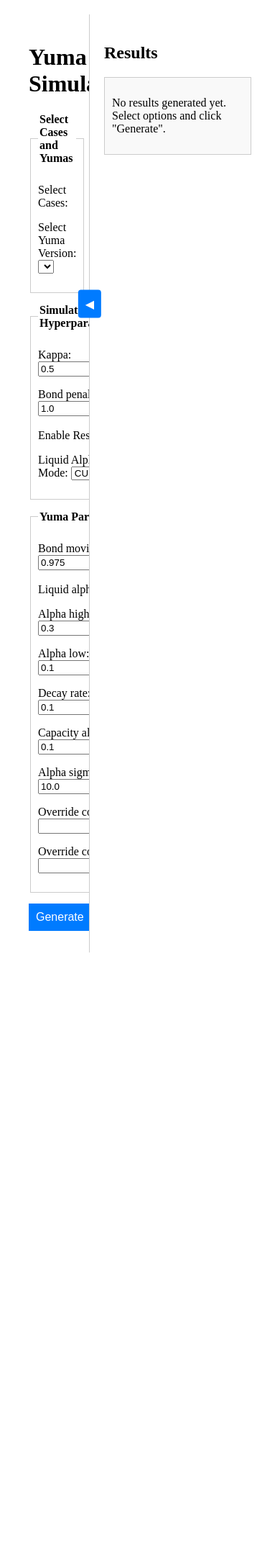
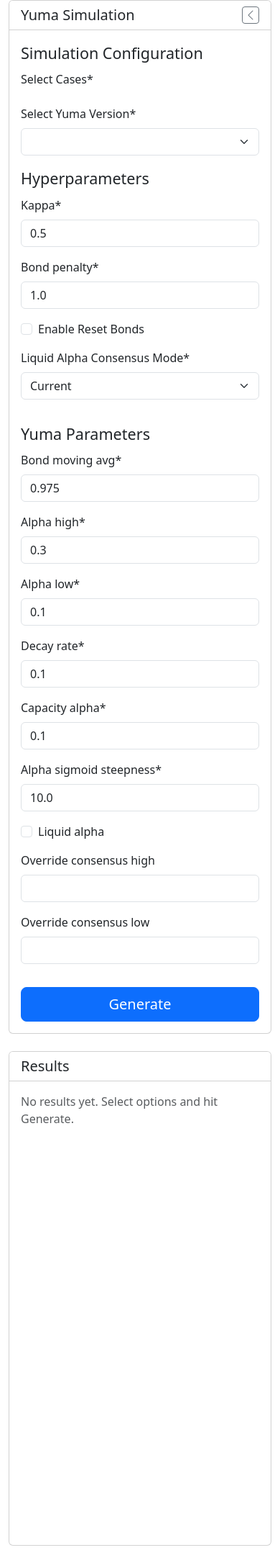
Before and after one commit to bactensor/interactive-yuma-simulator, a Django app: page /simulator/ in a window 390 px wide. Shown: the whole page at 72% size. Before the commit the page ends 1323 px from the top, so only its background shows below. Run offline with Django 5.2, Linux system fonts and the light colour scheme; lists and menus that the app fills with data are empty; parts of the project's set-up code (start-up, migrations or seed data) failed here and were passed over; some libraries are stand-ins or nearby versions.

Commit message:
Add bootstrap styling and revert no refresh
* Bootstrap styling
* Cripsy forms
* Basic form layout
* Sticky headings
* Refactor of side bar toogle
* Responsive design
* Revert no refresh - needs sophisticated refactor

```diff
--- a/app/src/project/core/forms.py
+++ b/app/src/project/core/forms.py
@@ -1,45 +1,19 @@
 from dataclasses import asdict
 
 from django import forms
+from crispy_forms.helper import FormHelper
+from crispy_forms.layout import Layout, Fieldset, Row, Column, Submit, Div
+from crispy_forms.bootstrap import InlineCheckboxes
+
 from yuma_simulation._internal.cases import cases
 from yuma_simulation._internal.yumas import YumaSimulationNames
 
 yumas_dict = asdict(YumaSimulationNames())
-
-#do not enable user to pick alpha version - it happens with a checkbox boolean
+# hide alpha version behind a boolean toggle
 del yumas_dict["YUMA_LIQUID"]
-# del yumas_dict["YUMA4_LIQUID"]
-
-class SimulationHyperparametersForm(forms.Form):
-    kappa = forms.FloatField(initial=0.5)
-    bond_penalty = forms.FloatField(initial=1.0)
-    reset_bonds = forms.BooleanField(
-        required=False,
-        initial=False,
-        label="Enable Reset Bonds"
-    )
-    liquid_alpha_consensus_mode = forms.ChoiceField(
-        choices=[
-            ("CURRENT", "CURRENT"),
-            ("PREVIOUS", "PREVIOUS"),
-            ("MIXED", "MIXED"),
-        ],
-        initial="CURRENT",
-        label="Liquid Alpha Consensus Mode"
-    )
 
 
-class YumaParamsForm(forms.Form):
-    bond_moving_avg = forms.FloatField(initial=0.975)
-    liquid_alpha = forms.BooleanField(required=False, initial=False)
-    alpha_high = forms.FloatField(initial=0.3)
-    alpha_low = forms.FloatField(initial=0.1)
-    decay_rate = forms.FloatField(initial=0.1)
-    capacity_alpha = forms.FloatField(initial=0.1)
-    alpha_sigmoid_steepness = forms.FloatField(initial=10.0)
-    override_consensus_high = forms.FloatField(required=False)
-    override_consensus_low = forms.FloatField(required=False)
-
+# WRANING: Rrefactored to cripsy forms by AI - review and maybe refactor
 
 class SelectionForm(forms.Form):
     selected_cases = forms.MultipleChoiceField(
@@ -49,8 +23,90 @@ class SelectionForm(forms.Form):
         label="Select Cases",
     )
     selected_yumas = forms.ChoiceField(
-        choices=[(key, value) for key, value in yumas_dict.items()],
-        widget=forms.Select,
-        required=True,
+        choices=[(k, v) for k, v in yumas_dict.items()],
         label="Select Yuma Version",
     )
+
+    def __init__(self, *args, **kwargs):
+        super().__init__(*args, **kwargs)
+        self.helper = FormHelper(self)
+        self.helper.form_tag = False         # ← disable its <form> wrapper
+        self.helper.disable_csrf = True
+        self.helper.layout = Layout(
+          Fieldset(
+            "Simulation Configuration",
+            InlineCheckboxes('selected_cases'),
+            'selected_yumas',
+          ),
+        )
+
+
+class SimulationHyperparametersForm(forms.Form):
+    kappa = forms.FloatField(initial=0.5)
+    bond_penalty = forms.FloatField(initial=1.0)
+    reset_bonds = forms.BooleanField(required=False, initial=False,
+                                     label="Enable Reset Bonds")
+    liquid_alpha_consensus_mode = forms.ChoiceField(
+        choices=[("CURRENT","Current"),("PREVIOUS","Previous"),("MIXED","Mixed")],
+        initial="CURRENT",
+        label="Liquid Alpha Consensus Mode",
+    )
+
+    def __init__(self, *args, **kwargs):
+        super().__init__(*args, **kwargs)
+
+        self.helper = FormHelper(self)
+        self.helper.form_tag = False   # we’ll render this with the main form
+        self.helper.disable_csrf = True
+        self.helper.layout = Layout(
+          Fieldset(
+            "Hyperparameters",
+            Row(
+              Column('kappa', css_class="col-md-6"),
+              Column('bond_penalty', css_class="col-md-6"),
+            ),
+            Row(
+              Column('reset_bonds', css_class="col-md-6"),
+              Column('liquid_alpha_consensus_mode', css_class="col-md-6"),
+            ),
+          )
+        )
+
+
+class YumaParamsForm(forms.Form):
+    bond_moving_avg = forms.FloatField(initial=0.975)
+    liquid_alpha     = forms.BooleanField(required=False, initial=False)
+    alpha_high       = forms.FloatField(initial=0.3)
+    alpha_low        = forms.FloatField(initial=0.1)
+    decay_rate       = forms.FloatField(initial=0.1)
+    capacity_alpha   = forms.FloatField(initial=0.1)
+    alpha_sigmoid_steepness = forms.FloatField(initial=10.0)
+    override_consensus_high  = forms.FloatField(required=False)
+    override_consensus_low   = forms.FloatField(required=False)
+
+    def __init__(self, *args, **kwargs):
+        super().__init__(*args, **kwargs)
+
+        self.helper = FormHelper(self)
+        self.helper.form_tag = False
+        self.helper.disable_csrf = True
+        self.helper.layout = Layout(
+          Fieldset(
+            "Yuma Parameters",
+            Row(
+              Column('bond_moving_avg', css_class="col-md-4"),
+              Column('alpha_high', css_class="col-md-4"),
+              Column('alpha_low', css_class="col-md-4"),
+            ),
+            Row(
+              Column('decay_rate', css_class="col-md-4"),
+              Column('capacity_alpha', css_class="col-md-4"),
+              Column('alpha_sigmoid_steepness', css_class="col-md-4"),
+            ),
+            Row(
+              Column('liquid_alpha', css_class="col-md-4"),
+              Column('override_consensus_high', css_class="col-md-4"),
+              Column('override_consensus_low', css_class="col-md-4"),
+            ),
+          )
+        )
--- a/app/src/project/core/templates/simulator.html
+++ b/app/src/project/core/templates/simulator.html
@@ -1,182 +1,154 @@
+{% load crispy_forms_tags %}
+
 <!DOCTYPE html>
 <html>
 <head>
   <title>Yuma Simulation</title>
+    <link href="https://cdn.jsdelivr.net/npm/bootstrap@5.3.5/dist/css/bootstrap.min.css" rel="stylesheet" integrity="sha384-SgOJa3DmI69IUzQ2PVdRZhwQ+dy64/BUtbMJw1MZ8t5HZApcHrRKUc4W0kG879m7" crossorigin="anonymous">
+    <link rel="stylesheet" href="https://cdn.jsdelivr.net/npm/bootstrap-icons@1.11.3/font/bootstrap-icons.min.css">
+<script src="https://cdn.jsdelivr.net/npm/@popperjs/core@2.11.8/dist/umd/popper.min.js" integrity="sha384-I7E8VVD/ismYTF4hNIPjVp/Zjvgyol6VFvRkX/vR+Vc4jQkC+hVqc2pM8ODewa9r" crossorigin="anonymous"></script>
+<script src="https://cdn.jsdelivr.net/npm/bootstrap@5.3.5/dist/js/bootstrap.min.js" integrity="sha384-VQqxDN0EQCkWoxt/0vsQvZswzTHUVOImccYmSyhJTp7kGtPed0Qcx8rK9h9YEgx+" crossorigin="anonymous"></script>
+</head>
 <style>
-    html, body {
-      margin: 0;
-      padding: 0;
-      box-sizing: border-box;
-    }
-    .container {
-      display: flex;
-      flex-direction: row;
-      justify-content: space-between;
-      min-height: 100vh;
-      padding: 20px;
-      overflow: auto;
-    }
-    .input-section, .results-section {
-      padding: 20px;
-      box-sizing: border-box;
-      overflow-y: auto;
-      transition: all 0.3s ease-in-out;
-    }
-    .input-section {
-      flex: 1 1 30%;
-      border-right: 1px solid #ccc;
-    }
-    .results-section {
-      flex: 1 1 70%;
-      overflow: auto;
-    }
-    .scrollable-div {
-      max-height: calc(100vh - 150px);
-      overflow-y: auto;
-      border: 1px solid #ccc;
-      padding: 10px;
-      background-color: #f9f9f9;
-    }
-    fieldset {
-      border: 1px solid #ccc;
-      padding: 10px;
-      margin-bottom: 15px;
-    }
-    legend {
-      font-weight: bold;
-    }
-    button {
-      padding: 10px;
-      font-size: 16px;
-      background-color: #007BFF;
-      color: #fff;
-      border: none;
-      cursor: pointer;
-      margin-bottom: 10px;
-    }
-    button:hover {
-      background-color: #0056b3;
+/* Always hide form body on collapse */
+#sidebar.collapsed .card-body {
+  display: none !important;
 }
 
-    /* Toggle arrow button */
-    .toggle-btn {
-      position: fixed;
-      top: 50vh;
-      transform: translate(-50%, -50%);
-      z-index: 1000;
-      background-color: #007BFF;
-      color: #fff;
-      border: none;
-      padding: 10px;
-      font-size: 16px;
-      cursor: pointer;
-      border-radius: 4px;
-      transition: left 0.3s ease-in-out;
+/* On md+ screens, fully hide the sidebar when collapsed */
+@media (min-width: 768px) {
+  #sidebar.collapsed {
+    display: none !important;
+  }
 }
 
-    /* Collapsed state: hide left panel */
-    .collapsed .input-section {
-      width: 0;
-      overflow: hidden;
-      padding: 0;
-      border: none;
-      flex: 0;
-    }
-    .collapsed .results-section {
-      flex: 1 1 100%;
+/* Hide the “res-toggle” button by default */
+.res-toggle {
+  display: none !important;
 }
 
-    .chart-wrapper {
-      margin: 0;
-      text-align: left;
+/* On medium+ screens, show it only when the sidebar has the .collapsed class */
+@media (min-width: 768px) {
+  /* Assuming #sidebar and #results are siblings */
+  #sidebar.collapsed + #results .res-toggle {
+    display: inline-block !important;
   }
-    .container.collapsed .results-section .chart-wrapper {
-      margin: 0 auto;
-      text-align: center;
-      display: block;
-      max-width: 80%;
 }
 
-    .case-container {
-      margin-bottom: 40px;
-      border-bottom: 1px solid #ccc;
-      padding-bottom: 20px;
+/* Make both toggles tiny so they don’t affect header height */
+.sim-toggle,
+.res-toggle {
+  padding: 0.25rem !important;   /* minimal clickable area */
+  width: 1.5rem;                 /* square button */
+  height: 1.5rem;
+  line-height: 1;                /* icon centers nicely */
+  font-size: 1rem;               /* icon size */
+}
+
+/* If you want zero extra padding */
+.sim-toggle,
+.res-toggle {
+  padding: 0 !important;
+}
+
+/* Optionally, use flex centering in case */
+.sim-toggle i,
+.res-toggle i {
+  display: block;
+  margin: auto;
 }
 </style>
-</head>
 <body>
 
-  <!-- Arrow button (its inner arrow is toggled via JS) -->
-  <button class="toggle-btn" id="toggleBtn" onclick="togglePanel()">&#9664;</button>
+  <div class="container-fluid">
+    <div class="row gx-3">
 
-  <div class="container" id="main-container">
-    <!-- Input Section -->
-    <div class="input-section">
-      <h1>Yuma Simulation</h1>
-      <form method="get">
-        <fieldset>
-          <legend>Select Cases and Yumas</legend>
-          {{ selection_form.as_p }}
-        </fieldset>
-        <fieldset>
-          <legend>Simulation Hyperparameters</legend>
-          {{ hyper_form.as_p }}
-        </fieldset>
-        <fieldset>
-          <legend>Yuma Parameters</legend>
-          {{ yuma_form.as_p }}
-        </fieldset>
-        <button type="submit">Generate</button>
+      <!-- Input Panel -->
+      <aside id="sidebar" class="col-12 col-md-4 col-lg-3 mb-4">
+        <div class="card h-100">
+          <div class="card-header d-flex align-items-center justify-content-between"
+               style="position: sticky; top: 0; z-index: 10; background: #fff;">
+            <h5 class="mb-0">Yuma Simulation</h5>
+            <!-- sim-toggle: always visible on small, only on md+ when expanded -->
+            <button type="button"
+                    class="sim-toggle btn btn-sm btn-outline-secondary"
+                    aria-label="Toggle sidebar">
+              <i class="bi bi-chevron-left"></i>
+            </button>
+          </div>
+          <div class="card-body p-3">
+            <form method="get" novalidate>
+              {% crispy selection_form %}
+              <div class="row">
+                <div class="col-12 col-lg-6 mb-3">
+                  {% crispy hyper_form %}
+                </div>
+                <div class="col-12 col-lg-6 mb-3">
+                  {% crispy yuma_form %}
+                </div>
+              </div>
+              <button type="submit" class="btn btn-primary btn-lg w-100">Generate</button>
             </form>
           </div>
+        </div>
+      </aside>
 
-    <div class="results-section">
+      <!-- Results Panel -->
+      <section id="results" class="col-12 col-md-8 col-lg-9 mb-4">
+        <div class="card h-100">
+          <div class="card-header d-flex align-items-center"
+               style="position: sticky; top: 0; z-index: 10; background: #fff;">
+            <!-- res-toggle: hidden initially, only shown on md+ when collapsed -->
+            <button type="button"
+                    class="res-toggle btn btn-sm btn-outline-secondary d-none me-2"
+                    aria-label="Toggle sidebar">
+              <i class="bi bi-chevron-right"></i>
+            </button>
+            <h5 class="mb-0">Results</h5>
+          </div>
+          <div class="card-body p-0">
+            <div class="table-responsive" style="height: calc(100vh - 200px); overflow:auto;">
+              <div id="chartWrapper" class="p-3">
                 {% if valid_forms %}
-        <h2>Results</h2>
-        <div class="scrollable-div">
-          <div class="chart-wrapper" id="chartWrapper">
-            <p>Loading charts for each selected case... <br/>
-            </p>
-          </div>
-        </div>
+                  <p>Loading charts…</p>
                 {% else %}
-        <h2>Results</h2>
-        <div class="scrollable-div">
-          <p>No results generated yet. Select options and click "Generate".</p>
-        </div>
+                  <p class="text-muted">No results yet. Select options and hit Generate.</p>
                 {% endif %}
               </div>
             </div>
+          </div>
+        </div>
+      </section>
 
   <script>
-    function updateArrowPosition() {
-      const container = document.getElementById("main-container");
-      const toggleBtn = document.getElementById("toggleBtn");
-      const containerRect = container.getBoundingClientRect();
-      if (!container.classList.contains("collapsed")) {
-        const newLeft = containerRect.left + 20 + ((containerRect.width - 40) * 0.3);
-        toggleBtn.style.left = newLeft + "px";
-      } else {
-        const newLeft = containerRect.left + 20;
-        toggleBtn.style.left = newLeft + "px";
-      }
-    }
+    // function updateArrowPosition() {
+    //   const container = document.getElementById("main-container");
+    //   const toggleBtn = document.getElementById("toggleBtn");
+    //   const containerRect = container.getBoundingClientRect();
+    //   if (!container.classList.contains("collapsed")) {
+    //     const newLeft = containerRect.left + 20 + ((containerRect.width - 40) * 0.3);
+    //     toggleBtn.style.left = newLeft + "px";
+    //   } else {
+    //     const newLeft = containerRect.left + 20;
+    //     toggleBtn.style.left = newLeft + "px";
+    //   }
+    // }
 
-    function togglePanel() {
-      const container = document.getElementById("main-container");
-      const toggleBtn = document.getElementById("toggleBtn");
-      if (container.classList.contains("collapsed")) {
-        container.classList.remove("collapsed");
-        toggleBtn.innerHTML = "&#9664;";
-      } else {
-        container.classList.add("collapsed");
-        toggleBtn.innerHTML = "&#9654;";
-      }
-      updateArrowPosition();
-    }
+    // function togglePanel() {
+    //   const container = document.getElementById("main-container");
+    //   const toggleBtn = document.getElementById("toggleBtn");
+    //   if (container.classList.contains("collapsed")) {
+    //     container.classList.remove("collapsed");
+    //     toggleBtn.innerHTML = "&#9664;";
+    //   } else {
+    //     container.classList.add("collapsed");
+    //     toggleBtn.innerHTML = "&#9654;";
+    //   }
+    //   updateArrowPosition();
+    // }
 
-    window.addEventListener("load", updateArrowPosition);
-    window.addEventListener("resize", updateArrowPosition);
+    // window.addEventListener("load", updateArrowPosition);
+    // window.addEventListener("resize", updateArrowPosition);
 
     // Convert valid_forms to a boolean
     const validFormsString = "{{ valid_forms|yesno:'true,false' }}";
@@ -256,74 +228,44 @@
       }
     }
 
-  // AI GENERATED STUFF AHEAD - consider review and refactor :)
-  // Utility: build a query string from a form element
-  function serializeForm(form) {
-    const params = new URLSearchParams();
-    // All inputs, selects, checkboxes
-    new FormData(form).forEach((value, key) => {
-      // For checkboxes with same name, FormData correctly aggregates multiple entries
-      params.append(key, value);
-    });
-    return params.toString();
+  </script>
+
+<script>
+  const sidebar = document.getElementById('sidebar');
+  const results = document.getElementById('results');
+  const simBtn  = document.querySelector('.sim-toggle');
+  const resBtn  = document.querySelector('.res-toggle');
+
+  function toggleSidebar() {
+    const isCollapsed = sidebar.classList.toggle('collapsed');
+
+
+    // 2) resBtn: on collapse → show on md+, on expand → hide everywhere
+    if (isCollapsed) {
+      resBtn.classList.remove('d-none');
+      resBtn.classList.add('d-md-inline');
+    } else {
+      resBtn.classList.add('d-none');
+      resBtn.classList.remove('d-md-inline');
     }
 
-  // Apply query params to the form so that each control is set
-  function populateFormFromURL(form) {
-    const params = new URLSearchParams(window.location.search);
-    for (const [key, value] of params.entries()) {
-      const control = form.elements[key];
-      if (!control) continue;
-      if (control.type === 'checkbox') {
-        control.checked = true;
-      } else if (control.multiple) {
-        // <select multiple>
-        Array.from(control.options).forEach(opt => {
-          opt.selected = params.getAll(key).includes(opt.value);
-        });
+    // 3) Swap icons
+    simBtn.querySelector('i').className = isCollapsed
+      ? 'bi bi-chevron-right'
+      : 'bi bi-chevron-left';
+
+    // 4) Expand/shrink results panel on md+ only
+    if (isCollapsed) {
+      results.classList.replace('col-md-8', 'col-md-12');
+      results.classList.replace('col-lg-9', 'col-lg-12');
     } else {
-        control.value = value;
-      }
+      results.classList.replace('col-md-12', 'col-md-8');
+      results.classList.replace('col-lg-12', 'col-lg-9');
     }
   }
 
-  document.addEventListener('DOMContentLoaded', () => {
-    const form = document.querySelector('form[method="get"]');
-
-    // 1. On page load: populate form, then fetch charts if there's any query
-    populateFormFromURL(form);
-    if (window.location.search.length > 0) {
-      // Avoid double-fetch: mark forms valid
-      window.validFormsString = "true";
-      fetchAllCasesParallel();
-    }
-
-    // 2. Intercept submit
-    form.addEventListener('submit', e => {
-      e.preventDefault();
-
-      // 2a. Serialize form → query string
-      const qs = serializeForm(form);
-
-      // 2b. Update URL (push a new history entry)
-      const newURL = window.location.pathname + '?' + qs;
-      history.pushState(null, '', newURL);
-
-      // 2c. Trigger your AJAX loader
-      fetchAllCasesParallel();
-    });
-
-    // 3. Handle back/forward navigation
-    window.addEventListener('popstate', () => {
-      // Repopulate form and reload the charts
-      populateFormFromURL(form);
-      fetchAllCasesParallel();
-    });
-  });
-
-  // AI GENERATED STUFF ENDS HERE
-
+  simBtn.addEventListener('click', toggleSidebar);
+  resBtn.addEventListener('click', toggleSidebar);
 </script>
-
 </body>
 </html>
--- a/app/src/project/settings.py
+++ b/app/src/project/settings.py
@@ -69,6 +69,8 @@ INSTALLED_APPS = [
     "django_structlog",
     "constance",
     "project.core",
+    "crispy_forms",
+    "crispy_bootstrap5",
 ]
 
 
@@ -303,3 +305,6 @@ if SENTRY_DSN := env("SENTRY_DSN", default=""):
         ],
     )
     ignore_logger("django.security.DisallowedHost")
+
+CRISPY_ALLOWED_TEMPLATE_PACKS = "bootstrap5"
+CRISPY_TEMPLATE_PACK = "bootstrap5"
--- a/pyproject.toml
+++ b/pyproject.toml
@@ -35,6 +35,8 @@ dependencies = [
     "nvidia-cudnn-cu12==9.1.0.70",
     "torch==2.5.1",
     "yuma-simulation",
+    "django-crispy-forms>=2.4",
+    "crispy-bootstrap5>=2025.4",
 ]
 
 [build-system]
```
Also changed, not shown: 1 other file. Lines whose indentation alone changed are shown as unchanged.
